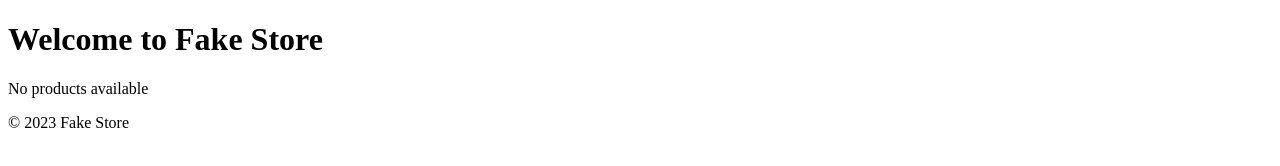
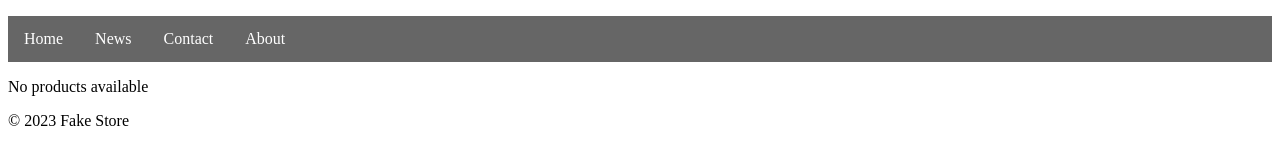
Before and after one commit to rafatmaita/fakestoreapi, a plain HTML site: page index.html in a window 1280 px wide. Drawn offline with Linux system fonts and the light colour scheme; no server answers.

Commit message:
this is last edit

```diff
--- a/index.html
+++ b/index.html
@@ -8,7 +8,16 @@
 </head>
 <body>
     <header>
-        <h1>Welcome to Fake Store</h1>
+
+  <nav>
+    <ul>
+        <li><a href="#">Home</a></li>
+        <li><a href="#">News</a></li>
+        <li><a href="#">Contact</a></li>
+        <li><a href="#">About</a></li>
+      </ul>
+  </nav>
+
     </header>
     <main id="product-list">
 
--- a/style.css
+++ b/style.css
@@ -1,7 +1,8 @@
 .product-container {
     display: grid;
-    grid-template-columns: repeat(3, 1fr); /* Three columns in the same row */
+    grid-template-columns: repeat(4, 1fr); /* Three columns in the same row */
     grid-gap: 20px;
+    margin: 50px;
 }
 
 .product-card {
@@ -21,3 +22,26 @@
     font-size: 1.2rem;
     margin: 10px 0;
 }
+ul {
+    list-style-type: none;
+    padding: 0;
+    overflow: hidden;
+    background-color: #666;
+  }
+
+  li {
+    float: left;
+  }
+
+  li a {
+    display: block;
+    color: white;
+    text-align: center;
+    padding: 14px 16px;
+    text-decoration: none;
+  }
+
+  /* Change the link color to #111 (black) on hover */
+  li a:hover {
+    background-color: #111;
+  }
```
